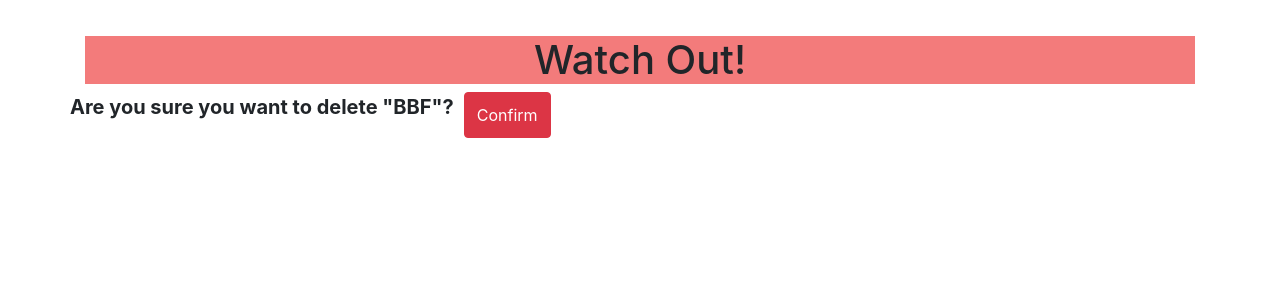
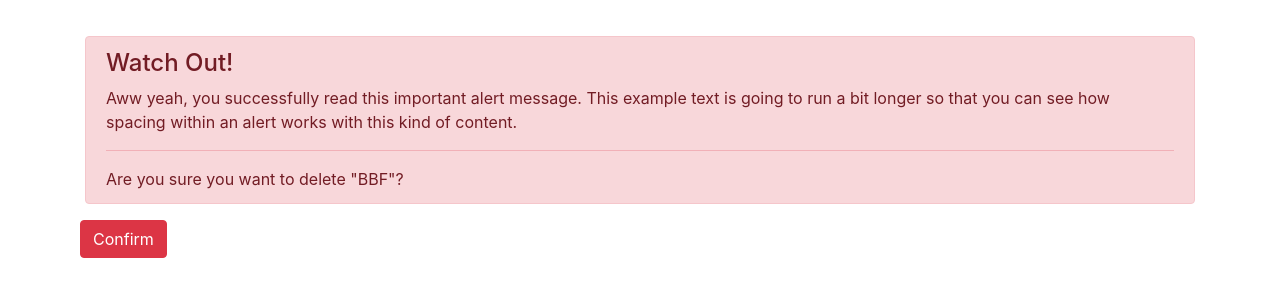
Before and after one commit to dandmase/webproject, a Django app: page /topfestivals/festival/delete/2 in a window 1280 px wide. Shown: the part 56-356 px from the top of the page. Run offline with Django 3.2, Linux system fonts and the light colour scheme; a user stored in the database is signed in; data comes from the database, SQL or seed files in the repository; some libraries are stand-ins or nearby versions.

Commit message:
changing delate template

```diff
--- a/topfestivals/templates/topfestivals/festival_delete.html
+++ b/topfestivals/templates/topfestivals/festival_delete.html
@@ -2,14 +2,18 @@
 {% block title %}Topfestivals - Delete festival{% endblock title %}
 {% block content %}
 <div class="col-xs-12" style=" padding-top: 20px;">
-    <div class="col-xs-12" align="center" style="background-color: #F37B7B;">
-        <h1 name="name"><i class="fas fa-exclamation-triangle"></i></i> Watch Out!</h1>
-    </div>
+        <div class="alert alert-danger" role="alert">
+            <h4 class="alert-heading">Watch Out!</h4>
+            <p>Aww yeah, you successfully read this important alert message. This example text is going to run a bit longer so that you can see how spacing within an alert works with this kind of content.</p>
+            <hr>
+            <p class="mb-0">Are you sure you want to delete "{{ object.name }}"?</p>
+</div>
+
 </div>
 <form method="post">{% csrf_token %}
     <div class="row">
         <div style="padding-right: 10px;">
-            <p style="font-size: 20px;"><strong>Are you sure you want to delete "{{ object.name }}"? </strong></p>
+            <p style="font-size: 20px;"><strong>                                            </strong></p>
         </div>
         <input type="submit" class="btn btn-danger" value="Confirm" name="delete">
     </div>
```
